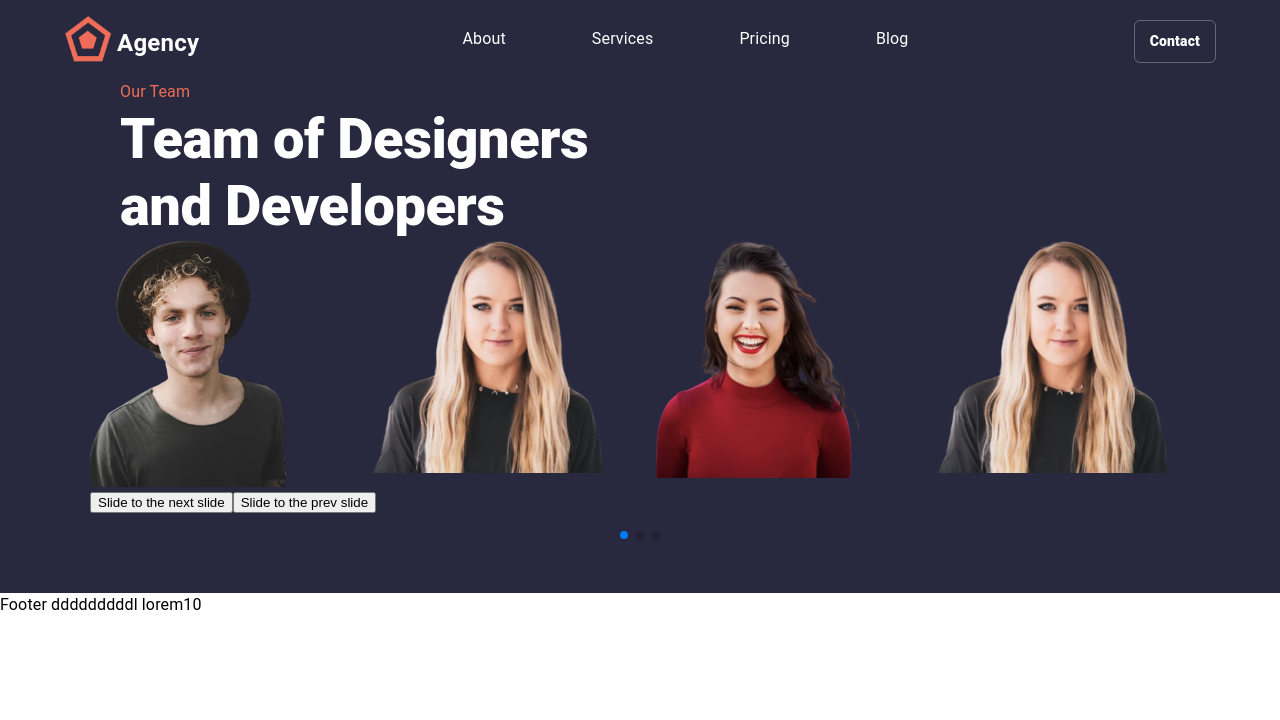
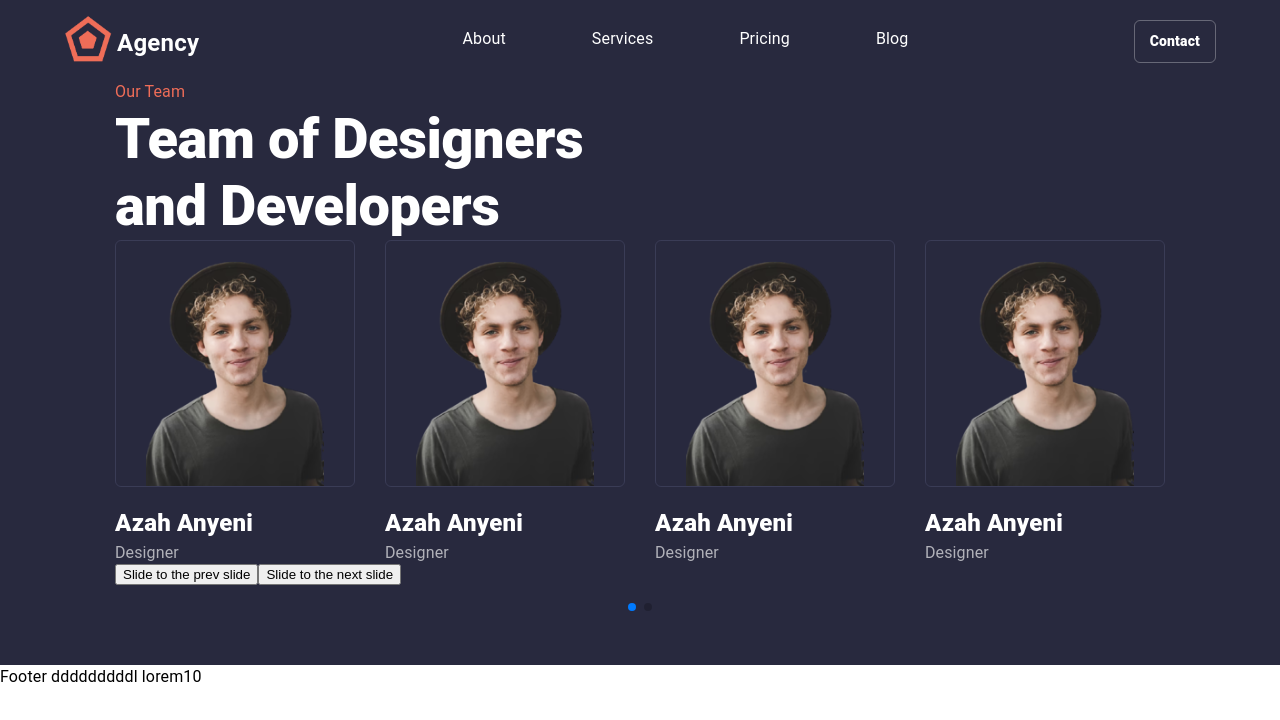
Before and after one commit to azadhuseynzade/portfolio-project, a Next.js app: page /components/TeamOfDesigners in a window 1280 px wide. Shown: the top 720 px of the page. Built offline with nearby package versions, Linux system fonts and the light colour scheme.

Commit message:
fixed swiper problems

```diff
--- a/pages/components/Navbar.js
+++ b/pages/components/Navbar.js
@@ -146,6 +146,7 @@ const Navbar = () => {
                 marginTop: "20px",
                 borderLeft: "1px solid white",
                 zIndex: "100",
+                position: "absolute",
               }}
             >
               <List>
--- a/pages/components/TeamOfDesigners.js
+++ b/pages/components/TeamOfDesigners.js
@@ -30,7 +30,7 @@ const TeamOfDesigners = () => {
     >
       <Box
         sx={{
-          maxWidth: "1100px",
+          maxWidth: "1050px",
           display: "flex",
           flexDirection: "column",
           margin: "0 auto",
@@ -38,7 +38,7 @@ const TeamOfDesigners = () => {
       >
         <Typography
           variant="subtitle1"
-          sx={{ color: "#EF6D58", fontSize: "16px", marginLeft: "30px" }}
+          sx={{ color: "#EF6D58", fontSize: "16px" }}
         >
           Our Team
         </Typography>
@@ -48,14 +48,14 @@ const TeamOfDesigners = () => {
             color: "white",
             fontSize: "56px",
             fontWeight: "800",
-            marginLeft: "30px",
           }}
         >
           Team of Designers <br /> and Developers{" "}
         </Typography>
 
-        <Box sx={{ paddingBottom: "40px" }}>
+        <Box sx={{ paddingBottom: "40px", position: "relative" }}>
           <Swiper
+            navigation={{ nextEl: "#swiper-forward", prevEl: "#swiper-back" }}
             slidesPerView={4}
             spaceBetween={30}
             slidesPerGroup={4}
@@ -67,44 +67,315 @@ const TeamOfDesigners = () => {
             modules={[Pagination, Navigation]}
             style={{ paddingBottom: "40px" }}
           >
+            <SlidePrevButton />
+
             <SlideNextButton />
-            <SlidePrevButton />
+
             <SwiperSlide>
-              <Image src={SwiperPic1} alt="swiperImg" />
+              <Box sx={{ display: "flex", flexDirection: "column" }}>
+                <Box
+                  sx={{
+                    border: "1px solid #3A3C56",
+                    display: "flex",
+                    justifyContent: "center",
+                    borderRadius: "6px",
+                    padding: "20px 30px 0px 30px",
+                  }}
+                >
+                  <Image
+                    src={SwiperPic1}
+                    alt="swiperImg"
+                    width={196}
+                    height={247}
+                  />
+                </Box>
+                <Typography
+                  variant="h4"
+                  sx={{
+                    fontSize: "24px",
+                    fontWeight: "800",
+                    color: "white",
+                    marginTop: "22px",
+                  }}
+                >
+                  Azah Anyeni
+                </Typography>
+                <Typography
+                  variant="h4"
+                  sx={{
+                    fontSize: "16px",
+                    fontWeight: "400",
+                    color: "rgba(255, 255, 255, 0.64);",
+                    marginTop: "5px",
+                  }}
+                >
+                  Designer
+                </Typography>
+              </Box>
+            </SwiperSlide>
+
+            <SwiperSlide>
+              <Box sx={{ display: "flex", flexDirection: "column" }}>
+                <Box
+                  sx={{
+                    border: "1px solid #3A3C56",
+                    display: "flex",
+                    justifyContent: "center",
+                    borderRadius: "6px",
+                    padding: "20px 30px 0px 30px",
+                  }}
+                >
+                  <Image src={SwiperPic1} alt="swiperImg" />
+                </Box>
+                <Typography
+                  variant="h4"
+                  sx={{
+                    fontSize: "24px",
+                    fontWeight: "800",
+                    color: "white",
+                    marginTop: "22px",
+                  }}
+                >
+                  Azah Anyeni
+                </Typography>
+                <Typography
+                  variant="h4"
+                  sx={{
+                    fontSize: "16px",
+                    fontWeight: "400",
+                    color: "rgba(255, 255, 255, 0.64);",
+                    marginTop: "5px",
+                  }}
+                >
+                  Designer
+                </Typography>
+              </Box>
             </SwiperSlide>
             <SwiperSlide>
-              <Image src={SwiperPic4} alt="swiperImg" />
+              <Box sx={{ display: "flex", flexDirection: "column" }}>
+                <Box
+                  sx={{
+                    border: "1px solid #3A3C56",
+                    display: "flex",
+                    justifyContent: "center",
+                    borderRadius: "6px",
+                    padding: "20px 30px 0px 30px",
+                  }}
+                >
+                  <Image src={SwiperPic1} alt="swiperImg" />
+                </Box>
+                <Typography
+                  variant="h4"
+                  sx={{
+                    fontSize: "24px",
+                    fontWeight: "800",
+                    color: "white",
+                    marginTop: "22px",
+                  }}
+                >
+                  Azah Anyeni
+                </Typography>
+                <Typography
+                  variant="h4"
+                  sx={{
+                    fontSize: "16px",
+                    fontWeight: "400",
+                    color: "rgba(255, 255, 255, 0.64);",
+                    marginTop: "5px",
+                  }}
+                >
+                  Designer
+                </Typography>
+              </Box>
             </SwiperSlide>
             <SwiperSlide>
-              <Image src={SwiperPic3} alt="swiperImg" />
+              <Box sx={{ display: "flex", flexDirection: "column" }}>
+                <Box
+                  sx={{
+                    border: "1px solid #3A3C56",
+                    display: "flex",
+                    justifyContent: "center",
+                    borderRadius: "6px",
+                    padding: "20px 30px 0px 30px",
+                  }}
+                >
+                  <Image src={SwiperPic1} alt="swiperImg" />
+                </Box>
+                <Typography
+                  variant="h4"
+                  sx={{
+                    fontSize: "24px",
+                    fontWeight: "800",
+                    color: "white",
+                    marginTop: "22px",
+                  }}
+                >
+                  Azah Anyeni
+                </Typography>
+                <Typography
+                  variant="h4"
+                  sx={{
+                    fontSize: "16px",
+                    fontWeight: "400",
+                    color: "rgba(255, 255, 255, 0.64);",
+                    marginTop: "5px",
+                  }}
+                >
+                  Designer
+                </Typography>
+              </Box>
             </SwiperSlide>
             <SwiperSlide>
-              <Image src={SwiperPic4} alt="swiperImg" />
+              <Box sx={{ display: "flex", flexDirection: "column" }}>
+                <Box
+                  sx={{
+                    border: "1px solid #3A3C56",
+                    display: "flex",
+                    justifyContent: "center",
+                    borderRadius: "6px",
+                    padding: "20px 30px 0px 30px",
+                  }}
+                >
+                  <Image src={SwiperPic1} alt="swiperImg" />
+                </Box>
+                <Typography
+                  variant="h4"
+                  sx={{
+                    fontSize: "24px",
+                    fontWeight: "800",
+                    color: "white",
+                    marginTop: "22px",
+                  }}
+                >
+                  Azah Anyeni
+                </Typography>
+                <Typography
+                  variant="h4"
+                  sx={{
+                    fontSize: "16px",
+                    fontWeight: "400",
+                    color: "rgba(255, 255, 255, 0.64);",
+                    marginTop: "5px",
+                  }}
+                >
+                  Designer
+                </Typography>
+              </Box>
             </SwiperSlide>
             <SwiperSlide>
-              <Image src={SwiperPic1} alt="swiperImg" />
+              <Box sx={{ display: "flex", flexDirection: "column" }}>
+                <Box
+                  sx={{
+                    border: "1px solid #3A3C56",
+                    display: "flex",
+                    justifyContent: "center",
+                    borderRadius: "6px",
+                    padding: "20px 30px 0px 30px",
+                  }}
+                >
+                  <Image src={SwiperPic1} alt="swiperImg" />
+                </Box>
+                <Typography
+                  variant="h4"
+                  sx={{
+                    fontSize: "24px",
+                    fontWeight: "800",
+                    color: "white",
+                    marginTop: "22px",
+                  }}
+                >
+                  Azah Anyeni
+                </Typography>
+                <Typography
+                  variant="h4"
+                  sx={{
+                    fontSize: "16px",
+                    fontWeight: "400",
+                    color: "rgba(255, 255, 255, 0.64);",
+                    marginTop: "5px",
+                  }}
+                >
+                  Designer
+                </Typography>
+              </Box>
             </SwiperSlide>
             <SwiperSlide>
-              <Image src={SwiperPic4} alt="swiperImg" />
+              <Box sx={{ display: "flex", flexDirection: "column" }}>
+                <Box
+                  sx={{
+                    border: "1px solid #3A3C56",
+                    display: "flex",
+                    justifyContent: "center",
+                    borderRadius: "6px",
+                    padding: "20px 30px 0px 30px",
+                  }}
+                >
+                  <Image src={SwiperPic1} alt="swiperImg" />
+                </Box>
+                <Typography
+                  variant="h4"
+                  sx={{
+                    fontSize: "24px",
+                    fontWeight: "800",
+                    color: "white",
+                    marginTop: "22px",
+                  }}
+                >
+                  Azah Anyeni
+                </Typography>
+                <Typography
+                  variant="h4"
+                  sx={{
+                    fontSize: "16px",
+                    fontWeight: "400",
+                    color: "rgba(255, 255, 255, 0.64);",
+                    marginTop: "5px",
+                  }}
+                >
+                  Designer
+                </Typography>
+              </Box>
             </SwiperSlide>
             <SwiperSlide>
-              <Image src={SwiperPic3} alt="swiperImg" />
+              <Box sx={{ display: "flex", flexDirection: "column" }}>
+                <Box
+                  sx={{
+                    border: "1px solid #3A3C56",
+                    display: "flex",
+                    justifyContent: "center",
+                    borderRadius: "6px",
+                    padding: "20px 30px 0px 30px",
+                  }}
+                >
+                  <Image src={SwiperPic1} alt="swiperImg" />
+                </Box>
+                <Typography
+                  variant="h4"
+                  sx={{
+                    fontSize: "24px",
+                    fontWeight: "800",
+                    color: "white",
+                    marginTop: "22px",
+                  }}
+                >
+                  Azah Anyeni
+                </Typography>
+                <Typography
+                  variant="h4"
+                  sx={{
+                    fontSize: "16px",
+                    fontWeight: "400",
+                    color: "rgba(255, 255, 255, 0.64);",
+                    marginTop: "5px",
+                  }}
+                >
+                  Designer
+                </Typography>
+              </Box>
             </SwiperSlide>
-            <SwiperSlide>
-              <Image src={SwiperPic4} alt="swiperImg" />
-            </SwiperSlide>
-            <SwiperSlide>
-              <Image src={SwiperPic1} alt="swiperImg" />
-            </SwiperSlide>
-            <SwiperSlide>
-              <Image src={SwiperPic4} alt="swiperImg" />
-            </SwiperSlide>
-            <SwiperSlide>
-              <Image src={SwiperPic3} alt="swiperImg" />
-            </SwiperSlide>
-            <SwiperSlide>
-              <Image src={SwiperPic4} alt="swiperImg" />
-            </SwiperSlide>
+            {/* <SlidePrevButton />
+
+            <SlideNextButton /> */}
           </Swiper>
         </Box>
       </Box>
--- a/styles/Swiper.module.css
+++ b/styles/Swiper.module.css
@@ -1,3 +1,4 @@
-.swiper-pagination {
-  position: relative;
+.pictureBox {
+  padding: 20px;
+  border: 1px solid white;
 }
```
